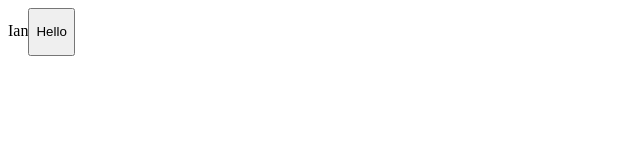
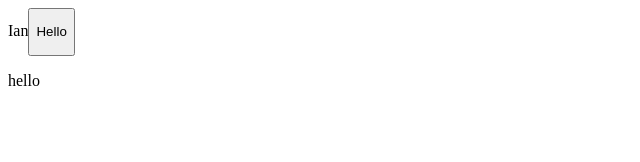
Before and after one commit to mark-ianz/React-TS, a React (Vite) app in the folder client/: page / in a window 1280 px wide. Shown: the top 162 px of the page, without its empty margins (0-640 px from the left). Built offline with nearby package versions, Linux system fonts and the light colour scheme; the HTML template or start-up script is replaced by a standard one.

Commit message:
Push test

```diff
--- a/client/src/App.tsx
+++ b/client/src/App.tsx
@@ -1,4 +1,5 @@
 import Button from "./components/Button";
+import Modal from "./components/Modal";
 
 const App = () => {
   const name = "Ian";
@@ -15,6 +16,9 @@ const App = () => {
       <Button className="bg-red-500" onClick={() => console.log("test")}>
         <p>Hello</p>
       </Button>
+      <Modal>
+        <p>hello</p>
+      </Modal>
     </div>
   );
 };
--- /dev/null
+++ b/client/src/components/Modal.tsx
@@ -0,0 +1,7 @@
+import { ReactNode } from "react";
+
+const Modal = ({ children }: { children: JSX.Element }) => {
+  return <div>{children}</div>;
+};
+
+export default Modal;
```
